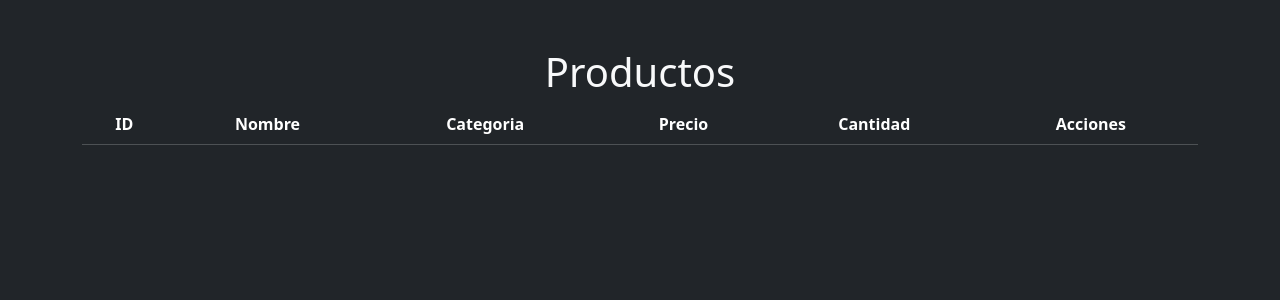
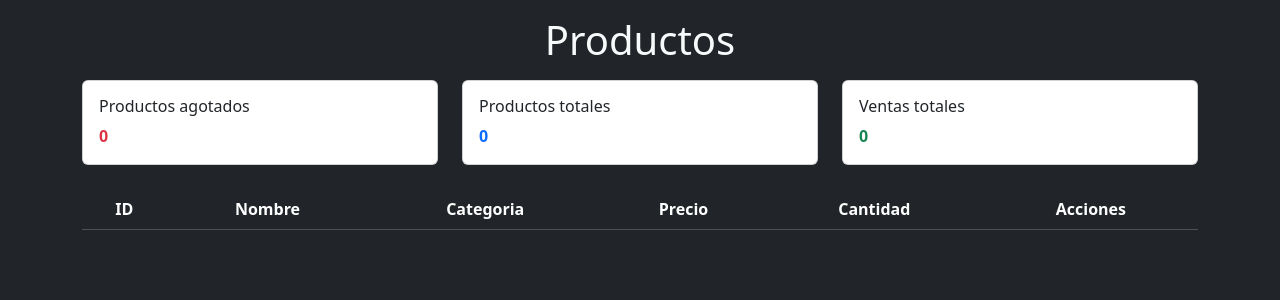
Before and after one commit to Yisusocanto/Gestor-inventario-web, a Django app: page /productos/ in a window 1280 px wide. Shown: the part 56-356 px from the top of the page. Run offline with Django 5.2, Linux system fonts and the light colour scheme; the visitor is signed in with stand-in values (Sample User, id 1); data that the repository does not hold is empty.

Commit message:
Mejorar la presentación de las plantillas y agregar información adicional en las vistas de productos y edición de productos.

```diff
--- a/inventario/templates/crear_producto.html
+++ b/inventario/templates/crear_producto.html
@@ -1,6 +1,6 @@
 {% extends "base.html" %} {% block content %}
 
-<div class="container mt-5 mb-5">
+<div class="container mt-3 mb-5">
     <div class="row justify-content-center">
         <div class="col-md-8">
             <h1 class="text-center">Crear producto</h1>
@@ -32,7 +32,7 @@
                     <input type="number" class="form-control" id="id_cantidad" placeholder="cantidad" required name="cantidad">
                 </div>
                 <div class="d-grid gap-2">
-                    <button class="btn btn-primary" type="submit">Button</button>
+                    <button class="btn btn-primary" type="submit">Crear</button>
                 </div>
             </form>
         </div>
--- a/inventario/templates/productos.html
+++ b/inventario/templates/productos.html
@@ -1,6 +1,6 @@
 {% extends "base.html" %} {% block content %}
 
-<div class="container mt-5">
+<div class="container mt-3">
     <div class="row justify-content-center">
         <div class="col-md-8">
             <h1 class="text-center">Productos</h1>
@@ -10,8 +10,42 @@
         </div>
     </div>
 
+    <div class="row">
+        <div class="col-md-4 my-2">
+            <div class="card mb-3" style="max-width: 540px;">
+                <div class="card-body">
+                    <h6 class="card-title">Productos agotados</h6>
+                    <p style="font-weight: bold" class="card-text text-danger">
+                        {{ agotados }}
+                    </p>
+                </div>
+            </div>
+        </div>
+        <div class="col-md-4 my-2">
+            <div class="card mb-3" style="max-width: 540px;">
+                <div class="card-body">
+                    <h6 class="card-title">Productos totales</h6>
+                    <p style="font-weight: bold" class="card-text text-primary">
+                        {{ totales }}
+                    </p>
+                </div>
+            </div>
+        </div>
+        <div class="col-md-4 my-2">
+            <div class="card mb-3" style="max-width: 540px;">
+                <div class="card-body">
+                    <h6 class="card-title">Ventas totales</h6>
+                    <p style="font-weight: bold" class="card-text text-success">
+                        {{ ventas_totales }}
+                    </p>
+                </div>
+            </div>
+        </div>
+    </div>
+
+
     <div class="row justify-content-center">
-    <div class="col-lg-12">
+        <div class="col-lg-12 table-responsive">
             <table class="table table-dark table-hover table-striped align-middle">
                 <thead>
                     <tr class="table-dark">
@@ -34,27 +68,17 @@
                         <td class="text-center">
                             {% if user.rol == 'admin' or user.rol == 'almacenista' %}
                             <button type="button" class="btn btn-danger">
-                <a
-                  class="link-light link-offset-2 link-underline link-underline-opacity-0"
-                  href="{% url 'eliminar_producto' producto.id %}"
-                  >Eliminar</a
-                >
+                                <a class="link-light link-offset-2 link-underline link-underline-opacity-0"
+                                    href="{% url 'eliminar_producto' producto.id %}">Eliminar</a>
                             </button>
-              <button type="button" class="btn btn-secondary">
-                <a
-                  class="link-light link-offset-2 link-underline link-underline-opacity-0"
-                  href="{% url 'editar_producto' producto.id %}"
-                  >Editar</a
-                >
+                            <button type="button" class="btn btn-secondary my-2">
+                                <a class="link-light link-offset-2 link-underline link-underline-opacity-0"
+                                    href="{% url 'editar_producto' producto.id %}">Editar</a>
                             </button>
-              {% endif %} {% if user.rol == 'admin' or user.rol == 'vendedor' %}
-              <button
-                type="button"
-                class="btn btn-success venderBtn"
-                data-bs-toggle="modal"
-                data-bs-target="#ventaModal"
-                data-producto-id="{{ producto.id }}"
-              >
+                            {% endif %}
+                            {% if user.rol == 'admin' or user.rol == 'vendedor' %}
+                            <button type="button" class="btn btn-success venderBtn" data-bs-toggle="modal"
+                                data-bs-target="#ventaModal" data-producto-id="{{ producto.id }}">
                                 Vender
                             </button>
                             {% endif %}
@@ -72,15 +96,16 @@
         <div class="modal-dialog">
             <div class="modal-content bg-dark text-light">
                 <div class="modal-header">
-        <h5 class="modal-title" id="ventaModalLabel">Vender Producto</h5>
-        <button type="button" class="btn-close btn-close-white" data-bs-dismiss="modal" aria-label="Close"></button>
+                    <h6 class="modal-title" id="ventaModalLabel">Vender Producto</h6>
+                    <button type="button" class="btn-close btn-close-white" data-bs-dismiss="modal"
+                        aria-label="Close"></button>
                 </div>
                 <div class="modal-body">
                     <form id="ventaForm" method="post">
                         {% csrf_token %}
                         <div class="mb-3">
                             <label for="cantidad" class="form-label">Cantidad</label>
-            <input type="number" class="form-control" id="cantidad" name="cantidad" required>
+                            <input type="number" class="form-control" id="cantidad" name="cantidad" required />
                         </div>
                         <button type="submit" class="btn btn-primary">Vender</button>
                     </form>
@@ -88,44 +113,46 @@
             </div>
         </div>
 </div>
-{% endblock %}
-
-
-{% block scripts %}
+{% endblock %} {% block scripts %}
 <script>
-document.addEventListener("DOMContentLoaded", function() {
-    var modal = new bootstrap.Modal(document.getElementById('ventaModal'));
+    document.addEventListener("DOMContentLoaded", function () {
+        var modal = new bootstrap.Modal(document.getElementById("ventaModal"));
         var form = document.getElementById("ventaForm");
 
-    document.querySelectorAll(".venderBtn").forEach(function(button) {
-        button.onclick = function() {
+        document.querySelectorAll(".venderBtn").forEach(function (button) {
+            button.onclick = function () {
                 var productoId = this.getAttribute("data-producto-id");
-            form.action = "{% url 'vender_producto' 0 %}".replace("0", productoId);
+                form.action = "{% url 'vender_producto' 0 %}".replace(
+                    "0",
+                    productoId
+                );
                 modal.show();
-        }
+            };
         });
 
-    form.onsubmit = function(event) {
+        form.onsubmit = function (event) {
             event.preventDefault();
             var action = form.action;
             var formData = new FormData(form);
 
             fetch(action, {
-            method: 'POST',
+                method: "POST",
                 body: formData,
                 headers: {
-                'X-CSRFToken': formData.get('csrfmiddlewaretoken')
-            }
-        }).then(response => {
+                    "X-CSRFToken": formData.get("csrfmiddlewaretoken"),
+                },
+            })
+                .then((response) => {
                     if (response.ok) {
                         modal.hide();
                         location.reload();
                     } else {
-                response.text().then(text => {
+                        response.text().then((text) => {
                             alert("Error: " + text);
                         });
                     }
-        }).catch(error => {
+                })
+                .catch((error) => {
                     alert("Error: " + error);
                 });
         };
@@ -133,3 +160,4 @@ document.addEventListener("DOMContentLoaded", function() {
 </script>
 
 {% endblock %}
+</div>
--- a/inventario/templates/ventas.html
+++ b/inventario/templates/ventas.html
@@ -1,6 +1,6 @@
 {% extends "base.html" %} {% block content %}
 
-<div class="container mt-5">
+<div class="container mt-3">
   <div class="row justify-content-center">
     <div class="col-md-8">
       <h1 class="text-center">Ventas</h1>
@@ -8,7 +8,7 @@
   </div>
 
   <div class="row justify-content-center">
-    <div class="col-lg-12">
+    <div class="col-lg-12 table-responsive">
       <table class="table table-dark table-hover table-striped align-middle">
         <thead>
           <tr class="table-dark">
--- a/inventario/views.py
+++ b/inventario/views.py
@@ -57,7 +57,13 @@ def cerrar_sesion(request):
 @login_required
 def productos(request):
     productos = Producto.objects.all()
-    return render(request, "productos.html", {"productos": productos})
+    ventas_totales = Venta.objects.all()
+    return render(request, "productos.html", {
+        "productos": productos,
+        "totales": len(productos),
+        "agotados": len(productos.filter(cantidad=0)),
+        "ventas_totales": len(ventas_totales)
+        })
 
 @login_required
 @role_required(["admin", "almacenista"])
@@ -79,7 +85,7 @@ def editar_producto(request, producto_id):
     producto = get_object_or_404(Producto, pk=producto_id)
     if request.method == "GET":
         form = ProductoForm(instance=producto)
-        return render(request, "editar_producto.html", {"form": form})
+        return render(request, "editar_producto.html", {"form": form, "producto": producto})
     else:
         form = ProductoForm(request.POST, instance=producto)
         if form.is_valid():
@@ -87,7 +93,7 @@ def editar_producto(request, producto_id):
             return redirect("productos")
         else:
             error = "Los datos no son válidos"
-            return render(request, "editar_producto.html", {"form": form, "error": error})
+            return render(request, "editar_producto.html", {"form": form, "error": error, "producto": producto})
 
 @login_required
 @role_required(["admin", "almacenista"])
```
Also changed, not shown: inventario/templates/editar_producto.html (+40 -12 lines), inventario/templates/home.html (+14 -14 lines). Lines whose indentation alone changed are shown as unchanged.
